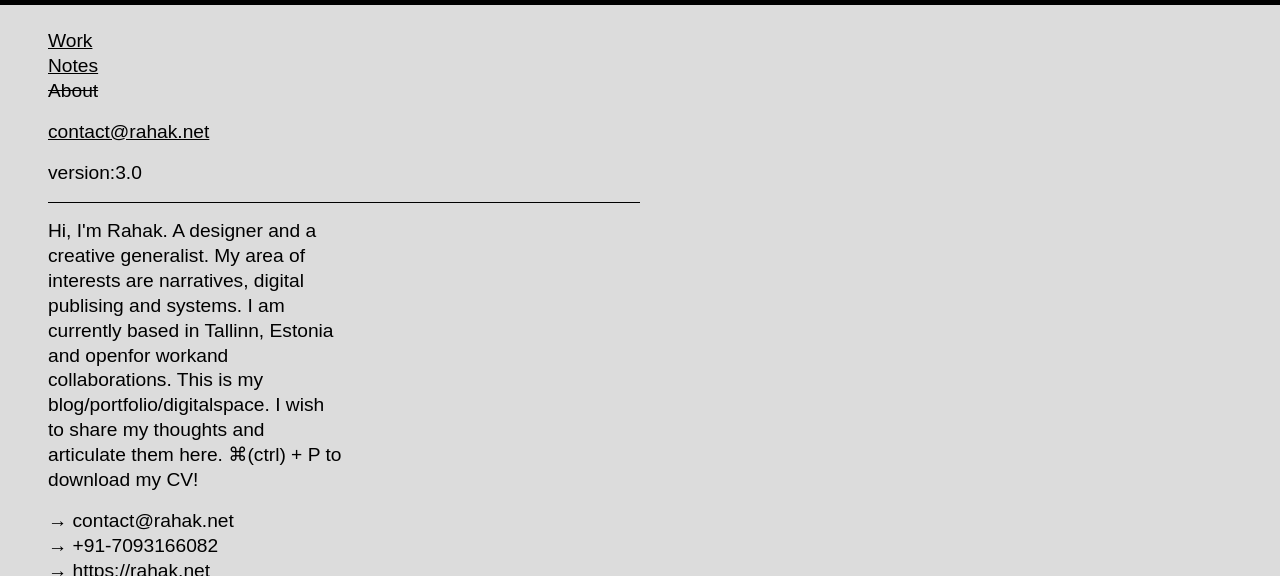
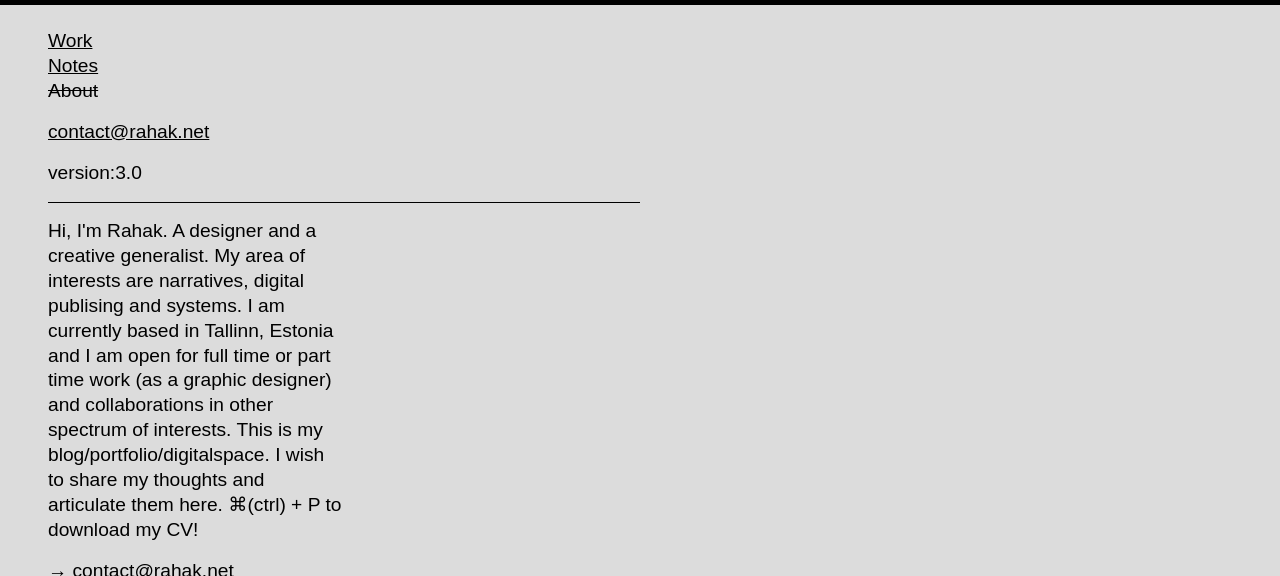
Before and after one commit to rahak/rahak.github.io, a Jekyll site: the page built from about.md, in a window 1280 px wide and 900 px high, cut to the strip 0-576 px from the top of the window. Built offline with Jekyll 4.4.1, drawn with Linux system fonts in a browser that asks for light colours.

Commit message:
update about

```diff
--- a/about.md
+++ b/about.md
@@ -6,7 +6,7 @@
 <h1 class="name" style="margin-top:0px;"></h1>
 
 <div class="col-12 col-md-3 col-lg-6 intro">
-<span class="penname">Hi, I'm Rahak.</span><span class="name"></span> A designer and a creative generalist. My area of interests are narratives, digital publising and systems. I am currently based in Tallinn, Estonia and openfor workand collaborations.
+<span class="penname">Hi, I'm Rahak.</span><span class="name"></span> A designer and a creative generalist. My area of interests are narratives, digital publising and systems. I am currently based in Tallinn, Estonia and I am open for full time or part time work (as a graphic designer) and collaborations in other spectrum of interests.
 <span class="penname">This is my blog/portfolio/digitalspace. I wish to share my thoughts and articulate them here. ⌘(ctrl) + P to download my CV!</span>
 <p></p>
 </div>
```
